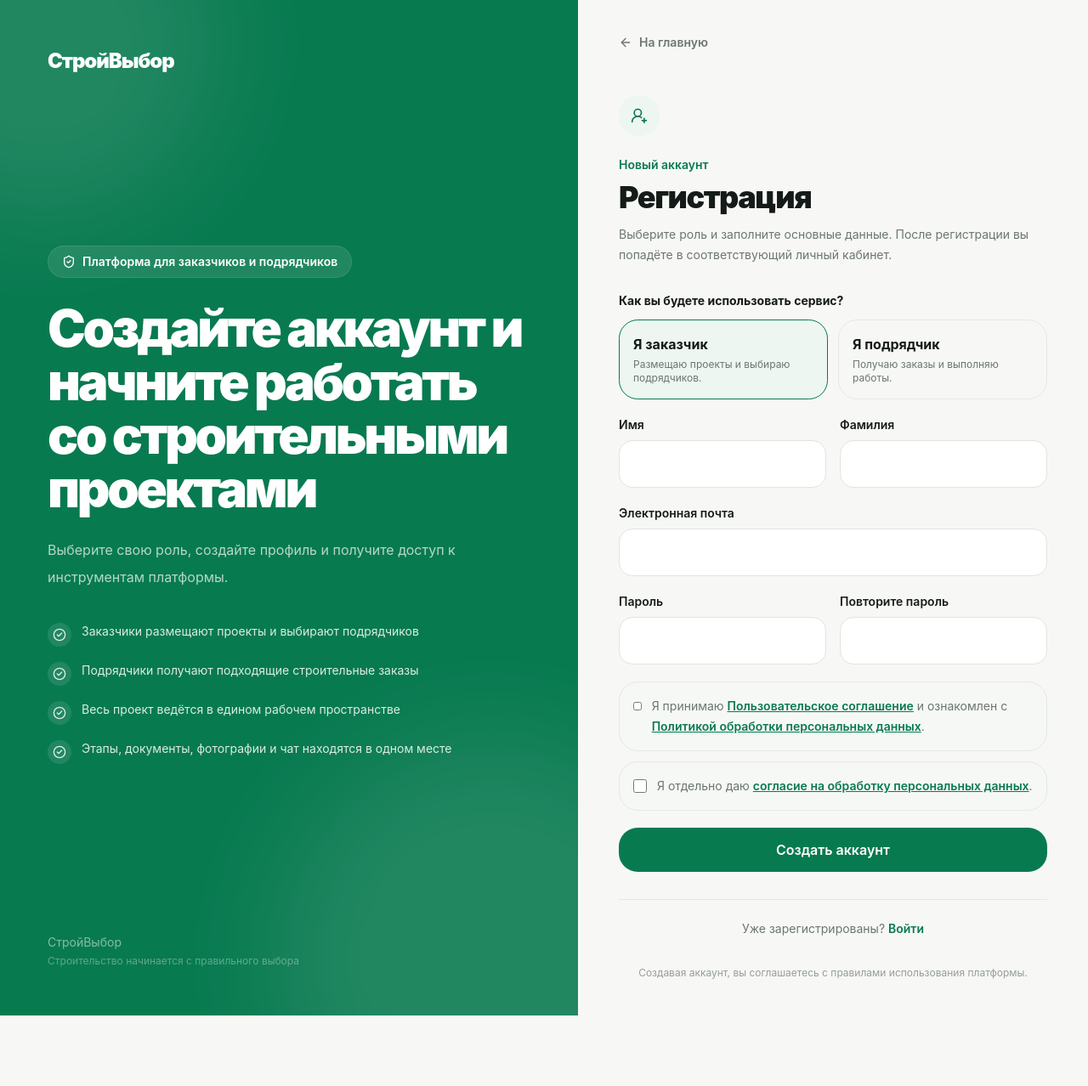
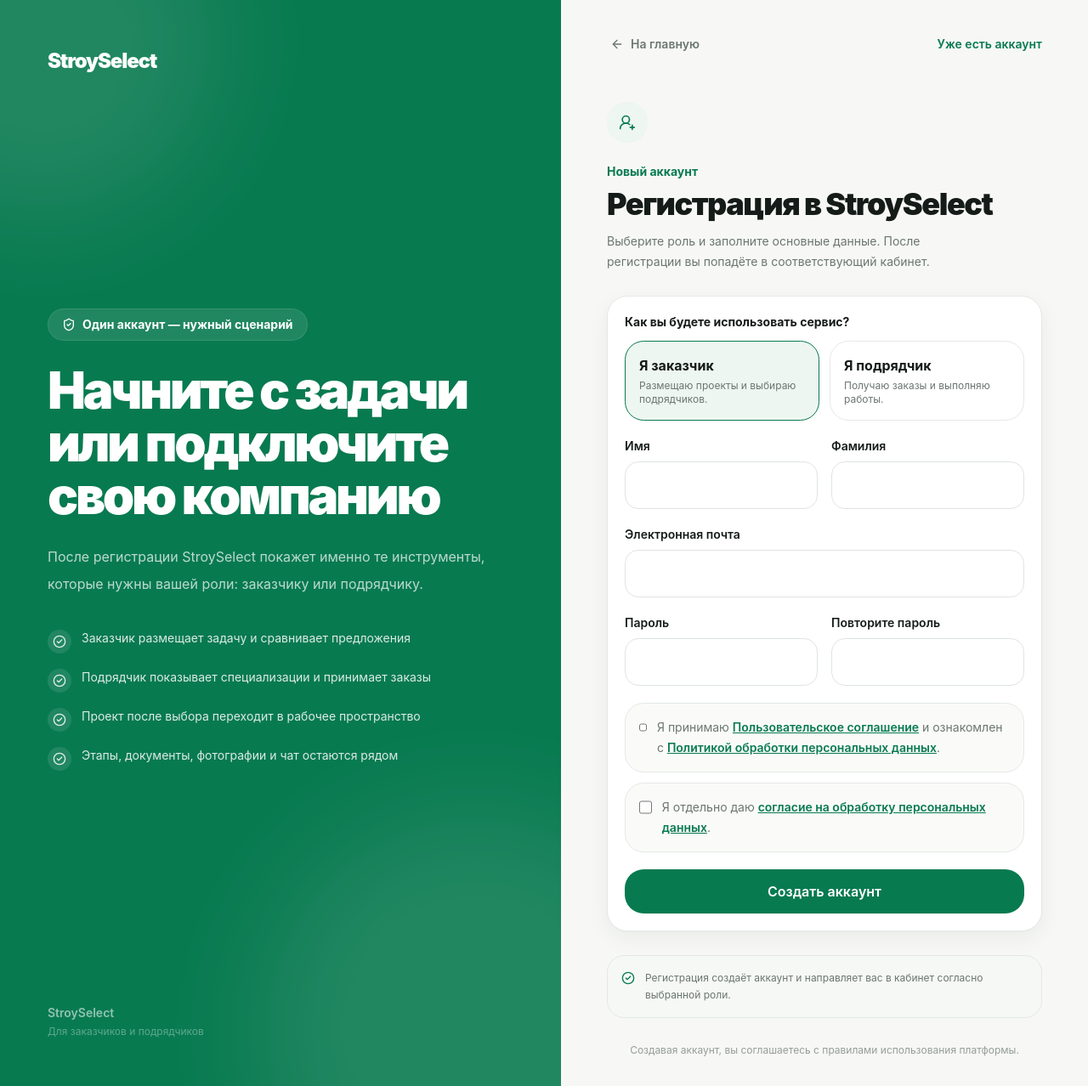
Before and after one commit to ggamzatov/stroyselect, a Next.js app: page /register in a window 1280 px wide. Shown: the whole page at 85% size. Before the commit the page ends 1195 px from the top, so only its background shows below. Built offline with nearby package versions, Linux system fonts and the light colour scheme; no server answers.

Commit message:
design: align registration with final system

```diff
--- a/app/register/page.tsx
+++ b/app/register/page.tsx
@@ -1,142 +1,62 @@
 import type { Metadata } from "next";
 import Link from "next/link";
 
-import {
-  ArrowLeft,
-  CheckCircle2,
-  ShieldCheck,
-  UserRoundPlus,
-} from "lucide-react";
+import { ArrowLeft, CheckCircle2, ShieldCheck, UserRoundPlus } from "lucide-react";
 
-import { RegisterForm } from
-  "@/features/auth/components/register-form";
+import { RegisterForm } from "@/features/auth/components/register-form";
 
-export const metadata: Metadata = {
-  title: "Регистрация | СтройВыбор",
-};
+export const metadata: Metadata = { title: "Регистрация | StroySelect" };
 
 export default function RegisterPage() {
   return (
-    <main className="min-h-screen bg-background">
-      <div className="grid min-h-screen lg:grid-cols-[1fr_600px]">
-        {/* Левая часть */}
-
+    <main className="min-h-screen bg-background text-foreground">
+      <div className="grid min-h-screen lg:grid-cols-[minmax(0,1fr)_620px]">
         <section className="relative hidden overflow-hidden bg-primary p-10 text-primary-foreground lg:flex lg:flex-col lg:justify-between xl:p-14">
           <div className="pointer-events-none absolute -left-40 -top-40 h-[420px] w-[420px] rounded-full bg-white/10 blur-3xl" />
+          <div className="pointer-events-none absolute -bottom-48 -right-40 h-[520px] w-[520px] rounded-full bg-white/10 blur-3xl" />
+          <Link href="/" className="relative text-2xl font-black tracking-[-0.05em]">StroySelect</Link>
 
-          <div className="pointer-events-none absolute -bottom-48 -right-40 h-[520px] w-[520px] rounded-full bg-white/10 blur-3xl" />
-
-          <Link
-            href="/"
-            className="relative text-2xl font-black tracking-[-0.045em]"
-          >
-            СтройВыбор
-          </Link>
-
-          <div className="relative max-w-xl">
-            <div className="inline-flex items-center gap-2 rounded-full border border-white/10 bg-white/10 px-4 py-2 text-sm font-semibold backdrop-blur">
-              <ShieldCheck className="h-4 w-4" />
-
-              Платформа для заказчиков и подрядчиков
+          <div className="relative max-w-2xl">
+            <div className="inline-flex items-center gap-2 rounded-full border border-white/10 bg-white/10 px-4 py-2 text-sm font-bold backdrop-blur">
+              <ShieldCheck className="h-4 w-4" aria-hidden="true" />
+              Один аккаунт — нужный сценарий
             </div>
-
-            <h1 className="mt-7 text-5xl font-black leading-[1.05] tracking-[-0.055em] xl:text-6xl">
-              Создайте аккаунт и начните работать со строительными проектами
-            </h1>
-
-            <p className="mt-6 max-w-lg text-base leading-8 text-primary-foreground/70">
-              Выберите свою роль, создайте профиль и
-              получите доступ к инструментам платформы.
-            </p>
-
+            <h1 className="mt-7 text-5xl font-black leading-[1.03] tracking-[-0.055em] xl:text-6xl">Начните с задачи или подключите свою компанию</h1>
+            <p className="mt-6 max-w-xl text-base leading-8 text-primary-foreground/72">После регистрации StroySelect покажет именно те инструменты, которые нужны вашей роли: заказчику или подрядчику.</p>
             <div className="mt-9 space-y-4">
-              <Feature text="Заказчики размещают проекты и выбирают подрядчиков" />
-
-              <Feature text="Подрядчики получают подходящие строительные заказы" />
-
-              <Feature text="Весь проект ведётся в едином рабочем пространстве" />
-
-              <Feature text="Этапы, документы, фотографии и чат находятся в одном месте" />
+              <Feature text="Заказчик размещает задачу и сравнивает предложения" />
+              <Feature text="Подрядчик показывает специализации и принимает заказы" />
+              <Feature text="Проект после выбора переходит в рабочее пространство" />
+              <Feature text="Этапы, документы, фотографии и чат остаются рядом" />
             </div>
           </div>
 
-          <div className="relative">
-            <p className="text-sm text-primary-foreground/50">
-              СтройВыбор
-            </p>
-
-            <p className="mt-1 text-xs text-primary-foreground/35">
-              Строительство начинается с правильного выбора
-            </p>
-          </div>
+          <div className="relative"><p className="text-sm font-semibold text-primary-foreground/55">StroySelect</p><p className="mt-1 text-xs text-primary-foreground/35">Для заказчиков и подрядчиков</p></div>
         </section>
 
-        {/* Правая часть */}
-
-        <section className="relative flex min-h-screen items-center justify-center px-5 py-10 sm:px-8 lg:px-12">
-          <div className="pointer-events-none absolute right-0 top-0 h-80 w-80 rounded-full bg-secondary/50 blur-3xl lg:hidden" />
-
+        <section className="relative flex min-h-screen items-center justify-center px-5 py-8 sm:px-8 lg:px-12">
+          <div className="pointer-events-none absolute right-0 top-0 h-80 w-80 rounded-full bg-secondary/55 blur-3xl lg:hidden" />
           <div className="relative w-full max-w-lg">
-            <Link
-              href="/"
-              className="inline-flex items-center gap-2 text-sm font-semibold text-muted-foreground transition hover:text-primary"
-            >
-              <ArrowLeft className="h-4 w-4" />
-
-              На главную
-            </Link>
-
-            <div className="mt-10 lg:hidden">
-              <Link
-                href="/"
-                className="text-2xl font-black tracking-[-0.045em] text-foreground"
-              >
-                СтройВыбор
-              </Link>
+            <div className="flex items-center justify-between gap-4">
+              <Link href="/" className="inline-flex min-h-10 items-center gap-2 rounded-xl px-1 text-sm font-semibold text-muted-foreground transition hover:text-primary"><ArrowLeft className="h-4 w-4" aria-hidden="true" />На главную</Link>
+              <Link href="/login" className="text-sm font-semibold text-primary hover:underline">Уже есть аккаунт</Link>
             </div>
 
             <div className="mt-8 lg:mt-12">
-              <div className="flex h-12 w-12 items-center justify-center rounded-2xl bg-secondary text-primary">
-                <UserRoundPlus className="h-5 w-5" />
-              </div>
-
-              <p className="mt-6 text-sm font-semibold text-primary">
-                Новый аккаунт
-              </p>
-
-              <h1 className="mt-2 text-3xl font-black tracking-[-0.04em] text-foreground sm:text-4xl">
-                Регистрация
-              </h1>
-
-              <p className="mt-3 text-sm leading-6 text-muted-foreground">
-                Выберите роль и заполните основные данные.
-                После регистрации вы попадёте в соответствующий
-                личный кабинет.
-              </p>
+              <div className="flex h-12 w-12 items-center justify-center rounded-2xl bg-secondary text-primary"><UserRoundPlus className="h-5 w-5" aria-hidden="true" /></div>
+              <p className="mt-6 text-sm font-bold text-primary">Новый аккаунт</p>
+              <h1 className="mt-2 text-3xl font-black tracking-[-0.04em] sm:text-4xl">Регистрация в StroySelect</h1>
+              <p className="mt-3 max-w-md text-sm leading-6 text-muted-foreground">Выберите роль и заполните основные данные. После регистрации вы попадёте в соответствующий кабинет.</p>
             </div>
 
-            {/* Существующая форма регистрации */}
+            <div className="mt-7 rounded-[1.5rem] border border-border bg-card p-4 shadow-[var(--shadow-soft)] sm:p-5"><RegisterForm /></div>
 
-            <div className="mt-8">
-              <RegisterForm />
+            <div className="mt-7 flex items-start gap-3 rounded-[1.25rem] border border-border bg-muted/45 p-4 text-xs leading-5 text-muted-foreground">
+              <CheckCircle2 className="mt-0.5 h-4 w-4 shrink-0 text-primary" aria-hidden="true" />
+              <p>Регистрация создаёт аккаунт и направляет вас в кабинет согласно выбранной роли.</p>
             </div>
 
-            <div className="mt-8 border-t border-border pt-6">
-              <p className="text-center text-sm text-muted-foreground">
-                Уже зарегистрированы?{" "}
-                <Link
-                  href="/login"
-                  className="font-semibold text-primary transition hover:underline"
-                >
-                  Войти
-                </Link>
-              </p>
-            </div>
-
-            <p className="mt-8 text-center text-xs leading-5 text-muted-foreground/70">
-              Создавая аккаунт, вы соглашаетесь
-              с правилами использования платформы.
-            </p>
+            <p className="mt-7 text-center text-xs leading-5 text-muted-foreground/70">Создавая аккаунт, вы соглашаетесь с правилами использования платформы.</p>
           </div>
         </section>
       </div>
@@ -144,20 +64,6 @@
   );
 }
 
-function Feature({
-  text,
-}: {
-  text: string;
-}) {
-  return (
-    <div className="flex items-start gap-3 text-sm text-primary-foreground/85">
-      <span className="mt-0.5 flex h-7 w-7 shrink-0 items-center justify-center rounded-full bg-white/10">
-        <CheckCircle2 className="h-4 w-4" />
-      </span>
-
-      <span className="leading-6">
-        {text}
-      </span>
-    </div>
-  );
+function Feature({ text }: { text: string }) {
+  return <div className="flex items-start gap-3 text-sm text-primary-foreground/85"><span className="mt-0.5 flex h-7 w-7 shrink-0 items-center justify-center rounded-full bg-white/10"><CheckCircle2 className="h-4 w-4" aria-hidden="true" /></span><span className="leading-6">{text}</span></div>;
 }
```
